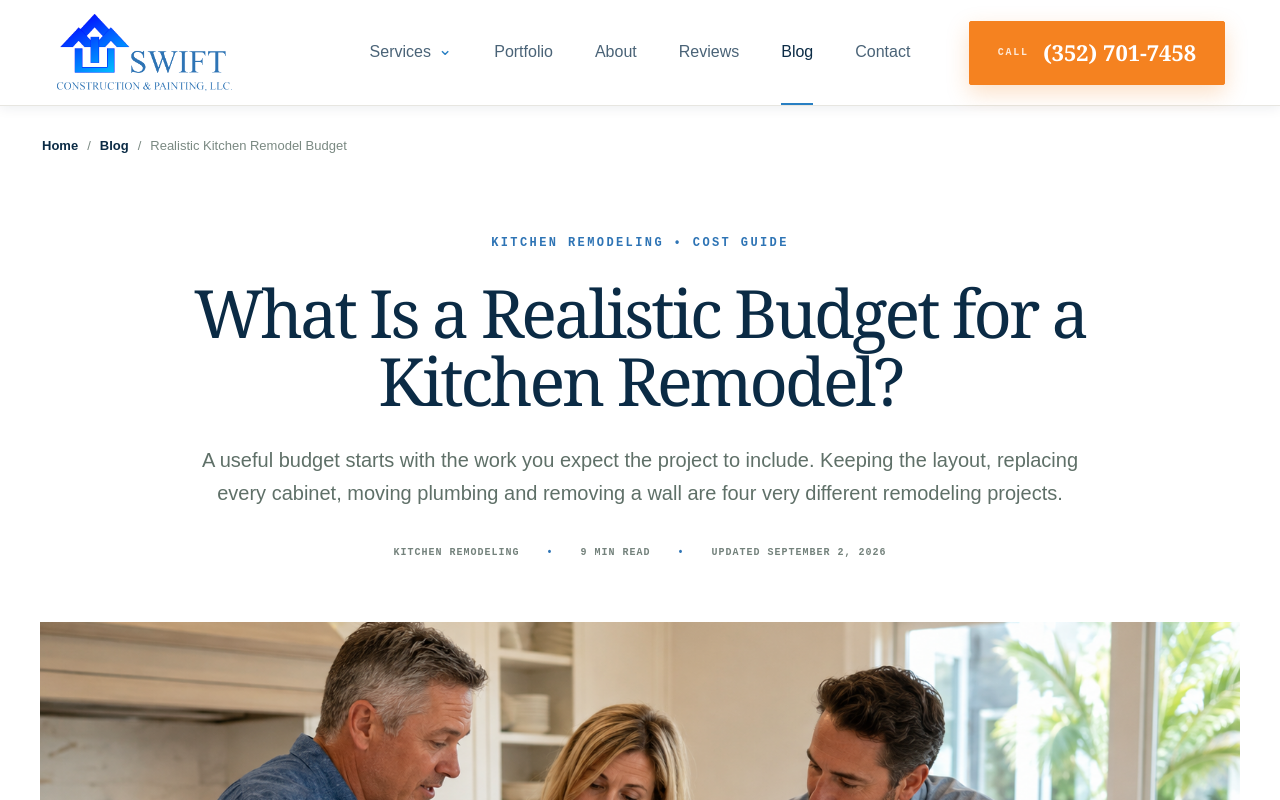
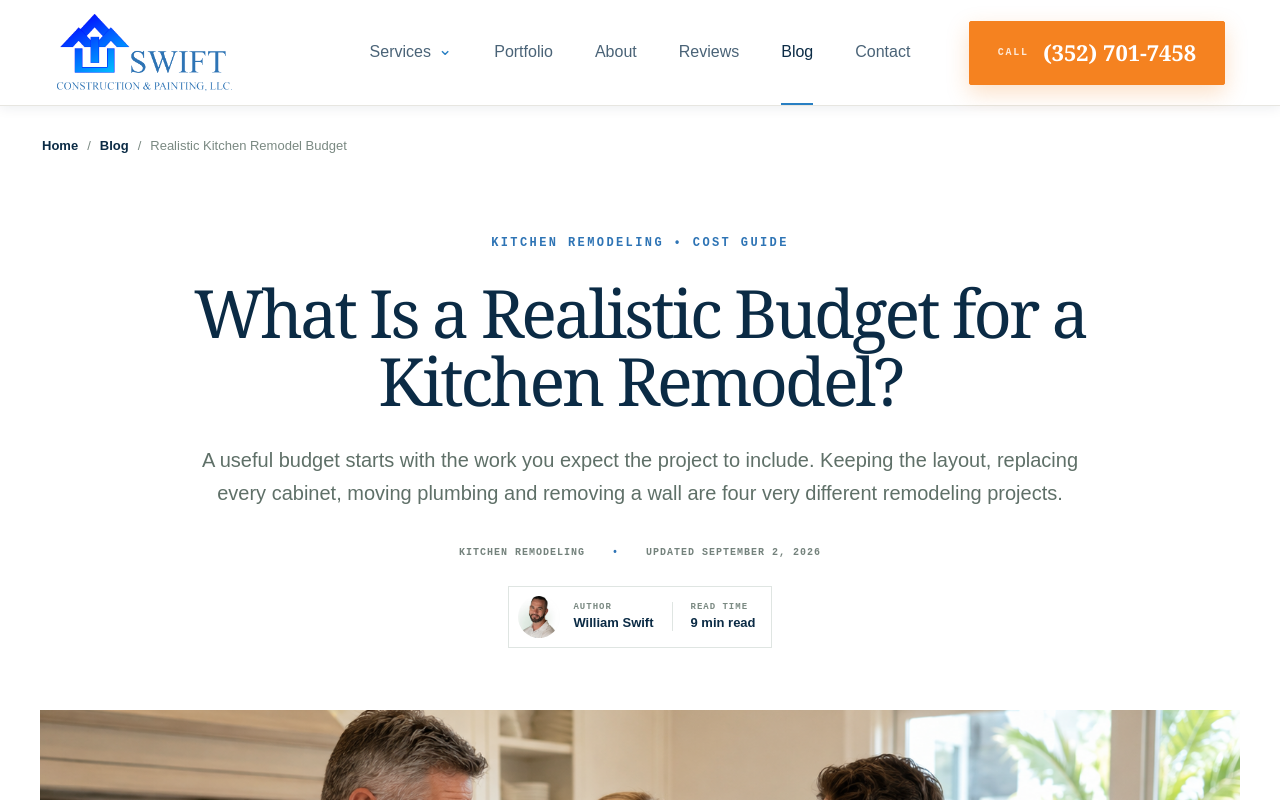
Before and after one commit to stylus1274/swift, a Next.js app: page /blog/realistic-kitchen-remodel-budget in a window 1280 px wide. Shown: the top 800 px of the page. Built offline with nearby package versions, Linux system fonts and the light colour scheme.

Commit message:
Add William Swift author byline to realistic-kitchen-remodel-budget

```diff
--- a/app/blog/realistic-kitchen-remodel-budget/page.tsx
+++ b/app/blog/realistic-kitchen-remodel-budget/page.tsx
@@ -66,7 +66,12 @@ export default function KitchenRemodelBudgetArticlePage() {
         <p className="eyebrow">KITCHEN REMODELING • COST GUIDE</p>
         <h1>What Is a Realistic Budget for a Kitchen Remodel?</h1>
         <p className="article-deck">A useful budget starts with the work you expect the project to include. Keeping the layout, replacing every cabinet, moving plumbing and removing a wall are four very different remodeling projects.</p>
-        <div className="article-meta"><span>KITCHEN REMODELING</span><span>9 MIN READ</span><span>UPDATED SEPTEMBER 2, 2026</span></div>
+        <div className="article-meta"><span>KITCHEN REMODELING</span><span>UPDATED SEPTEMBER 2, 2026</span></div>
+      <div className="article-byline">
+        <img className="article-author-avatar" src="/assets/william-swift.jpg" alt="William Swift" />
+        <div className="article-author-copy"><span>Author</span><strong>William Swift</strong></div>
+        <div className="article-read-time"><span>Read Time</span><strong>9 min read</strong></div>
+      </div>
       </header>
 
       <figure className="article-hero-image">
```
